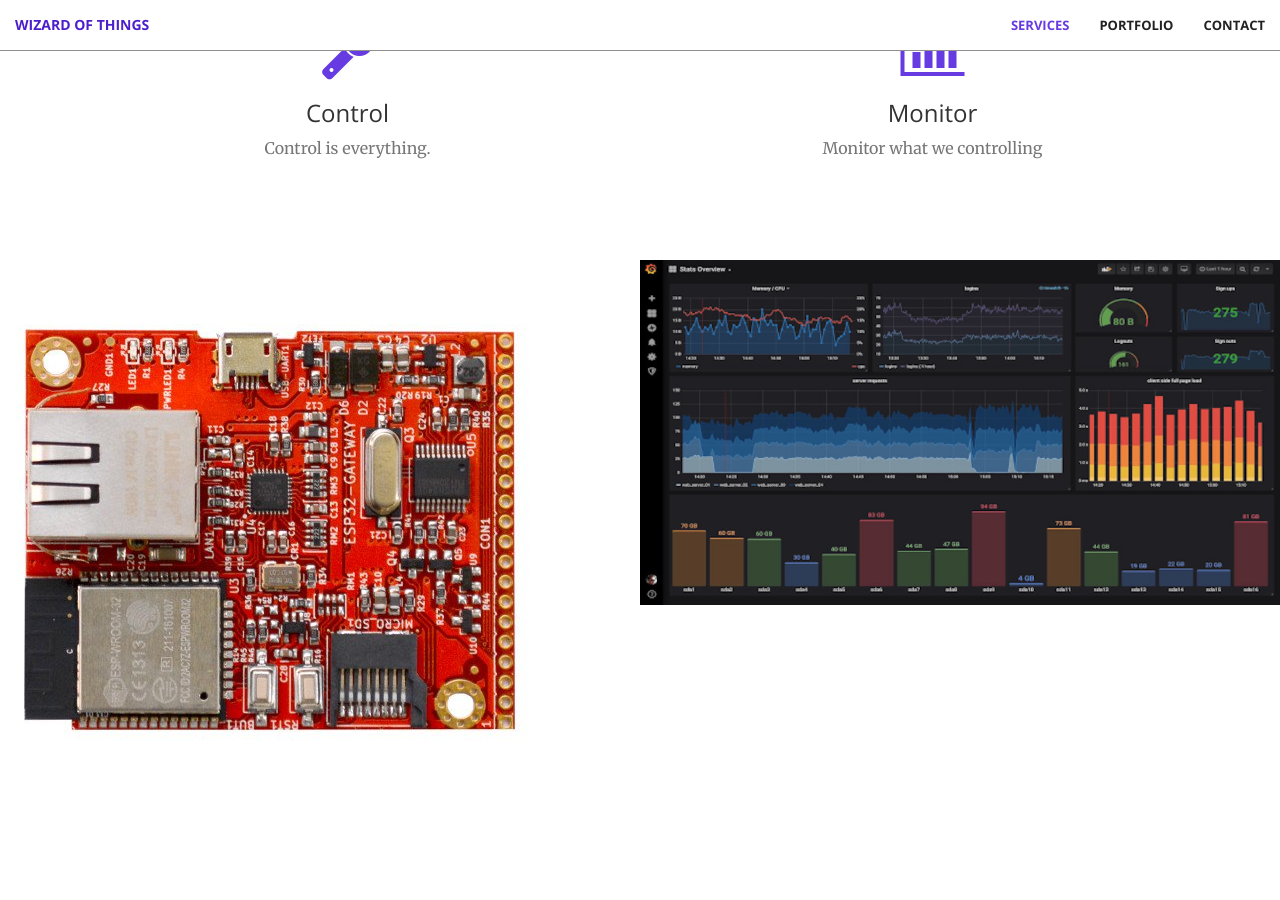
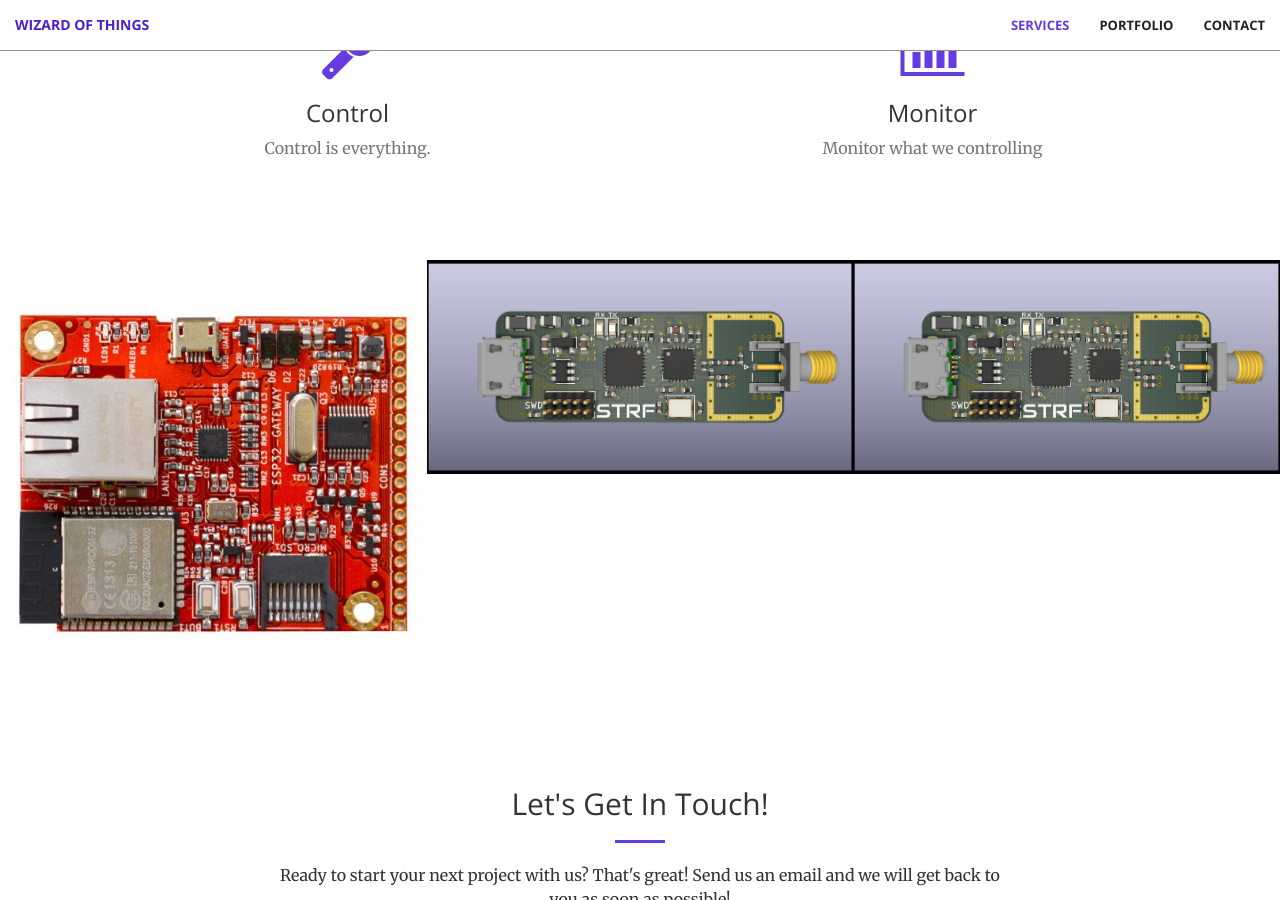
Before and after one commit to wizard-of-things/jekyll-landing-page, a Jekyll site: the page built from index.html, in a window 1280 px wide and 900 px high, scrolled down 1072 px. Built offline with Jekyll 4.4.1, drawn with Linux system fonts in a browser that asks for light colours.

Commit message:
Added more projects

```diff
--- a/_includes/portfolio.html
+++ b/_includes/portfolio.html
@@ -1,14 +1,19 @@
 <section class="no-padding" id="portfolio">
     <div class="container-fluid">
         <div class="row no-gutter">
-            <div class="col-lg-6 col-sm-12">
+            <div class="col-lg-4 col-sm-12">
                 <a href="https://wizard-of-things.github.io/esp32gateway" class="portfolio-box">
                     <img src="img/portfolio/esp32gateway.jpg" class="img-responsive" alt="">
                 </a>
             </div>
-            <div class="col-lg-6 col-sm-12">
-                <a href="https://wizard-of-things.github.io/project2" class="portfolio-box">
-                    <img src="img/portfolio/grafana_monitor_825_444.jpg" class="img-responsive" alt="">
+            <div class="col-lg-4 col-sm-12">
+                <a href="https://wizard-of-things.github.io/nrf24dongle" class="portfolio-box">
+                    <img src="img/portfolio/nrf24dongle.jpg" class="img-responsive" alt="">
+                </a>
+            </div>
+            <div class="col-lg-4 col-sm-12">
+                <a href="https://wizard-of-things.github.io/esp32lorabridge" class="portfolio-box">
+                    <img src="img/portfolio/esp32lorabridge.jpg" class="img-responsive" alt="">
                 </a>
             </div>
         </div>
```
Also changed, not shown: img/portfolio/esp32lorabridge.jpg (added), img/portfolio/nrf24dongle.jpg (added).
